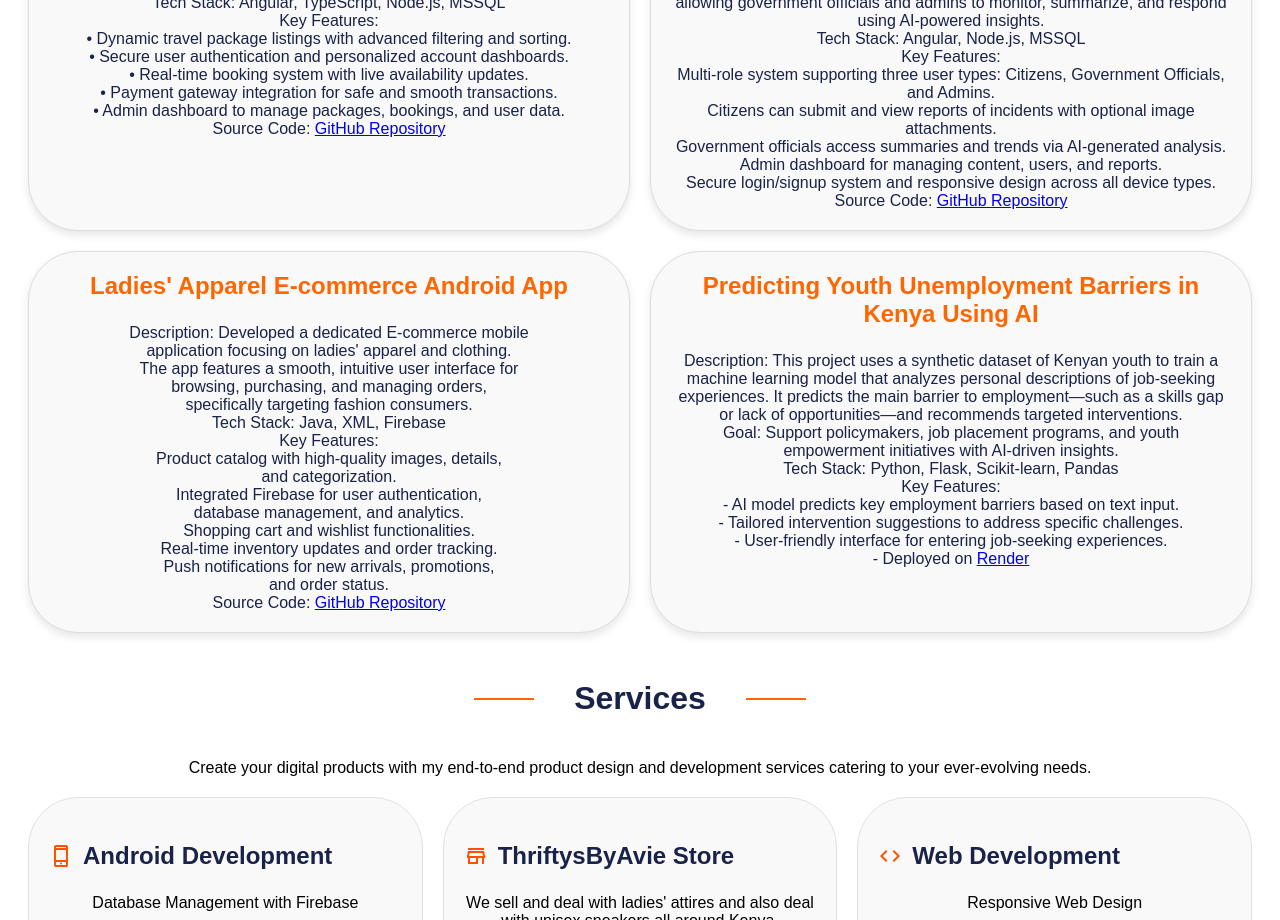
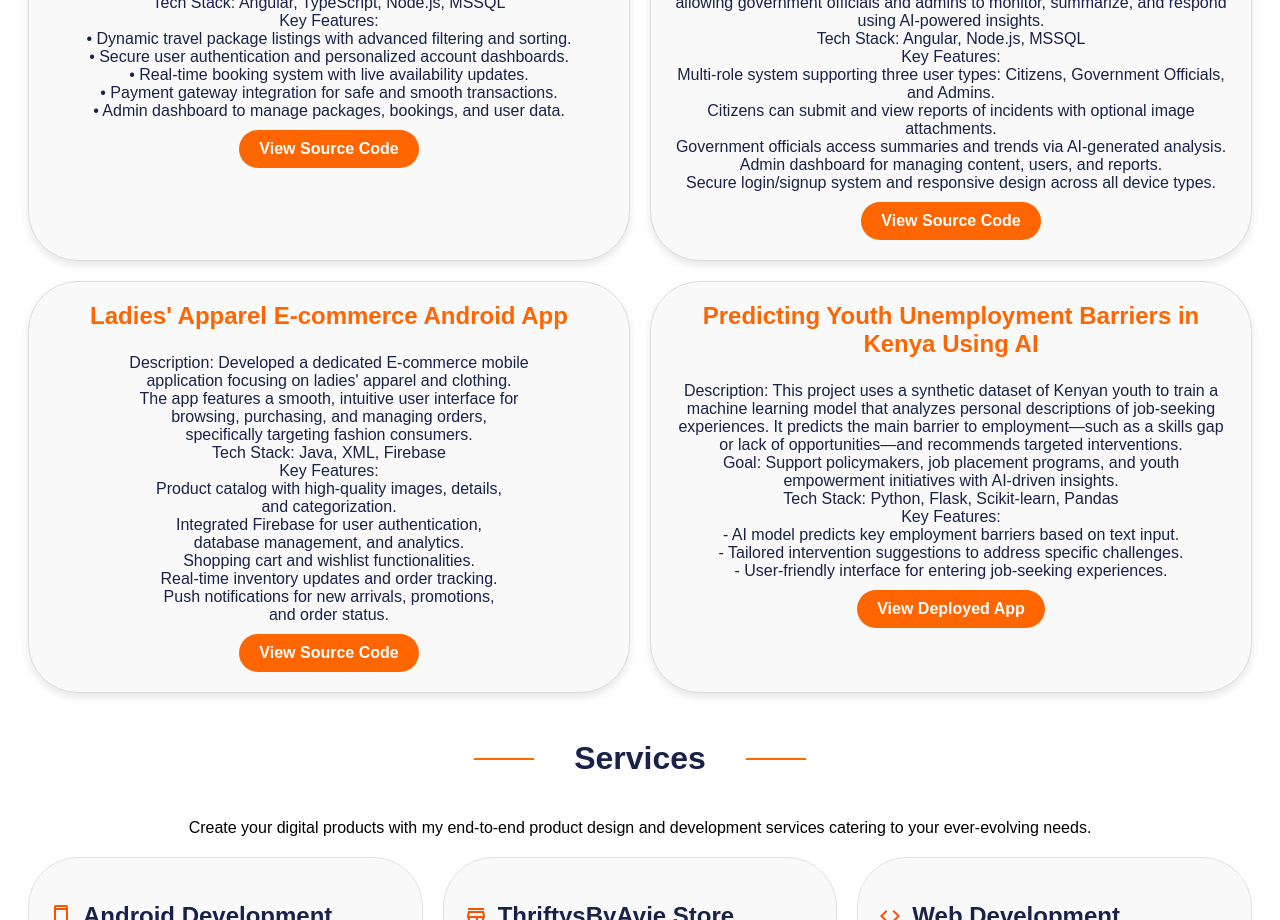
Before and after one commit to AlwangaJanet/Angular-Portfolio, an Angular app: page /projects in a window 1280 px wide. Shown: the part 1880-2800 px from the top of the page. Built offline with nearby package versions, Linux system fonts and the light colour scheme; a web font is replaced by a local one.

Commit message:
updated the projects component

```diff
--- a/src/app/projects/projects.component.css
+++ b/src/app/projects/projects.component.css
@@ -86,3 +86,21 @@
     grid-template-columns: 1fr; /* 1 column on small screens */
   }
 }
+
+ /* Orange button style */
+ .project-button {
+  display: inline-block;
+  margin-top: 10px;
+  padding: 10px 20px;
+  background-color: #FF6600;
+  color: white;
+  text-decoration: none;
+  border-radius: 25px;
+  font-weight: bold;
+  transition: background-color 0.3s ease;
+}
+
+.project-button:hover {
+  background-color: #e65c00;
+  color: white;
+}
--- a/src/app/projects/projects.component.html
+++ b/src/app/projects/projects.component.html
@@ -1,6 +1,7 @@
 <section class="projects">
     <h2>My Projects</h2>
     <div class="project-list">
+
       <div class="project">
         <h3>Tours and Travel Web App</h3>
         <p>
@@ -13,9 +14,10 @@
           • Real-time booking system with live availability updates. <br>
           • Payment gateway integration for safe and smooth transactions. <br>
           • Admin dashboard to manage packages, bookings, and user data. <br>
-          Source Code: <a href="https://github.com/AlwangaJanet/Angular-project" target="_blank">GitHub Repository</a>
+          <a href="https://github.com/AlwangaJanet/Angular-project" target="_blank" class="project-button">View Source Code</a>
         </p>
       </div>
+
       <div class="project">
         <h3>CitizenConnect Web Application</h3>
         <p>
@@ -29,9 +31,10 @@
           Government officials access summaries and trends via AI-generated analysis. <br>
           Admin dashboard for managing content, users, and reports. <br>
           Secure login/signup system and responsive design across all device types. <br>
-          Source Code: <a href="https://github.com/AlwangaJanet/citizenConnect" target="_blank">GitHub Repository</a>
+          <a href="https://github.com/AlwangaJanet/citizenConnect" target="_blank" class="project-button">View Source Code</a>
         </p>
       </div>
+
       <div class="project">
         <h3>Ladies' Apparel E-commerce Android App</h3>
         <p>
@@ -47,9 +50,10 @@
           Shopping cart and wishlist functionalities. <br>
           Real-time inventory updates and order tracking. <br>
           Push notifications for new arrivals, promotions, <br> and order status. <br>
-          Source Code: <a href="https://github.com/AlwangaJanet/Nila-Shopping-Application" target="_blank">GitHub Repository</a>
+          <a href="https://github.com/AlwangaJanet/Nila-Shopping-Application" target="_blank" class="project-button">View Source Code</a>
         </p>
       </div>
+
       <div class="project">
         <h3>Predicting Youth Unemployment Barriers in Kenya Using AI</h3>
         <p>
@@ -60,7 +64,7 @@
           - AI model predicts key employment barriers based on text input. <br>
           - Tailored intervention suggestions to address specific challenges. <br>
           - User-friendly interface for entering job-seeking experiences. <br>
-          - Deployed on <a href="https://employment-recommendation-system-with-das5.onrender.com/" target="_blank">Render</a>
+          <a href="https://employment-recommendation-system-with-das5.onrender.com/" target="_blank" class="project-button">View Deployed App</a>
         </p>
       </div>
     </div>
--- a/src/app/projects/projects.component.ts
+++ b/src/app/projects/projects.component.ts
@@ -4,7 +4,7 @@ import { RouterLink, RouterModule, RouterOutlet } from '@angular/router';
 @Component({
   selector: 'app-projects',
   standalone: true,
-  imports: [RouterLink,RouterOutlet,RouterModule],
+  imports: [RouterModule],
   templateUrl: './projects.component.html',
   styleUrl: './projects.component.css'
 })
```
